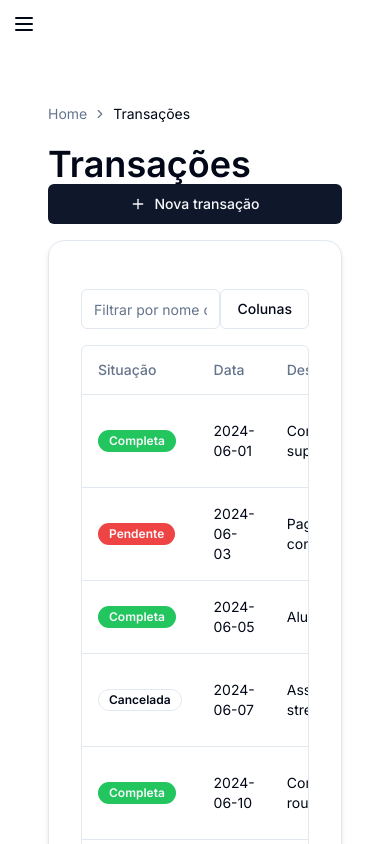
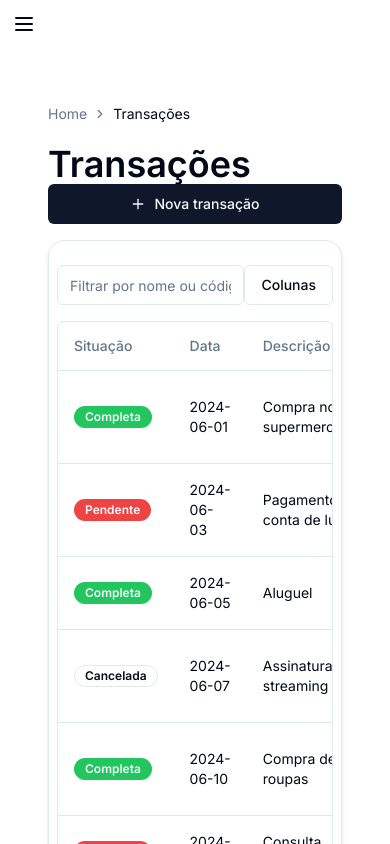
Before and after one commit to lefurtado/controle-financeiro, a Next.js app: page /transacoes in a window 390 px wide. Shown: the top 844 px of the page. Built offline with nearby package versions, Linux system fonts and the light colour scheme.

Commit message:
💄style: mobile changes

```diff
--- a/src/app/transacoes/page.tsx
+++ b/src/app/transacoes/page.tsx
@@ -142,7 +142,7 @@ export default async function Estoque() {
               Nova transação
             </DialogTrigger>
           </Button>
-          <DialogContent className="sm:max-w-[425px]">
+          <DialogContent className="sm:max-w-[425px] max-w-xs rounded-xl">
             <DialogHeader>
               <DialogTitle>Edit profile</DialogTitle>
               <DialogDescription>
--- a/src/components/ui/data-table.tsx
+++ b/src/components/ui/data-table.tsx
@@ -72,7 +72,7 @@ export function DataTable<TData, TValue>({
 
   return (
     <div>
-      <Card className="p-8 rounded-2xl shadow-md">
+      <Card className="sm:p-8 p-2 rounded-2xl shadow-md">
         <div className="flex items-center py-4">
           <Input
             placeholder="Filtrar por nome ou código..."
```
